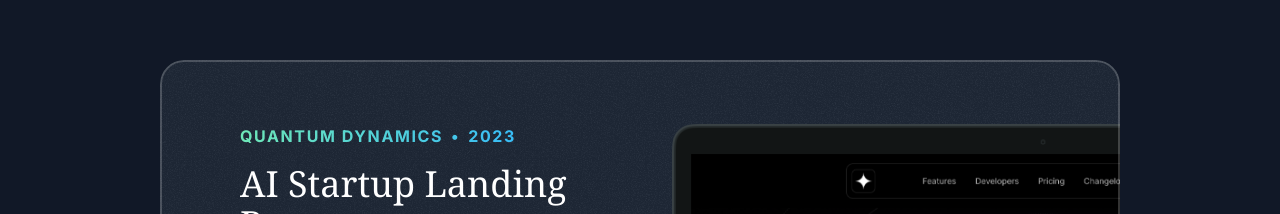
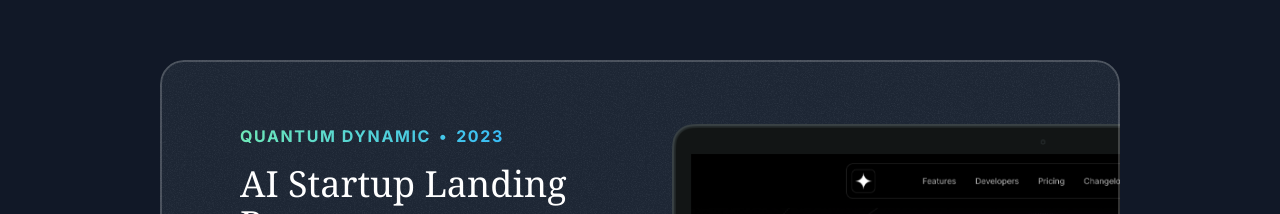
Before and after one commit to shivanibhadauria/portfolioNextjs, a Next.js app: page / in a window 1280 px wide. Shown: the part 2300-2514 px from the top of the page. Built offline with nearby package versions, Linux system fonts and the light colour scheme; a web font is replaced by a local one.

Commit message:
minor changes

```diff
--- a/src/sections/Projects.tsx
+++ b/src/sections/Projects.tsx
@@ -33,7 +33,7 @@ const portfolioProjects = [
     image: lightSaasLandingPage,
   },
   {
-    company: "Quantum Dynamics",
+    company: "Quantum Dynamic",
     year: "2023",
     title: "AI Startup Landing Page",
     results: [
```
